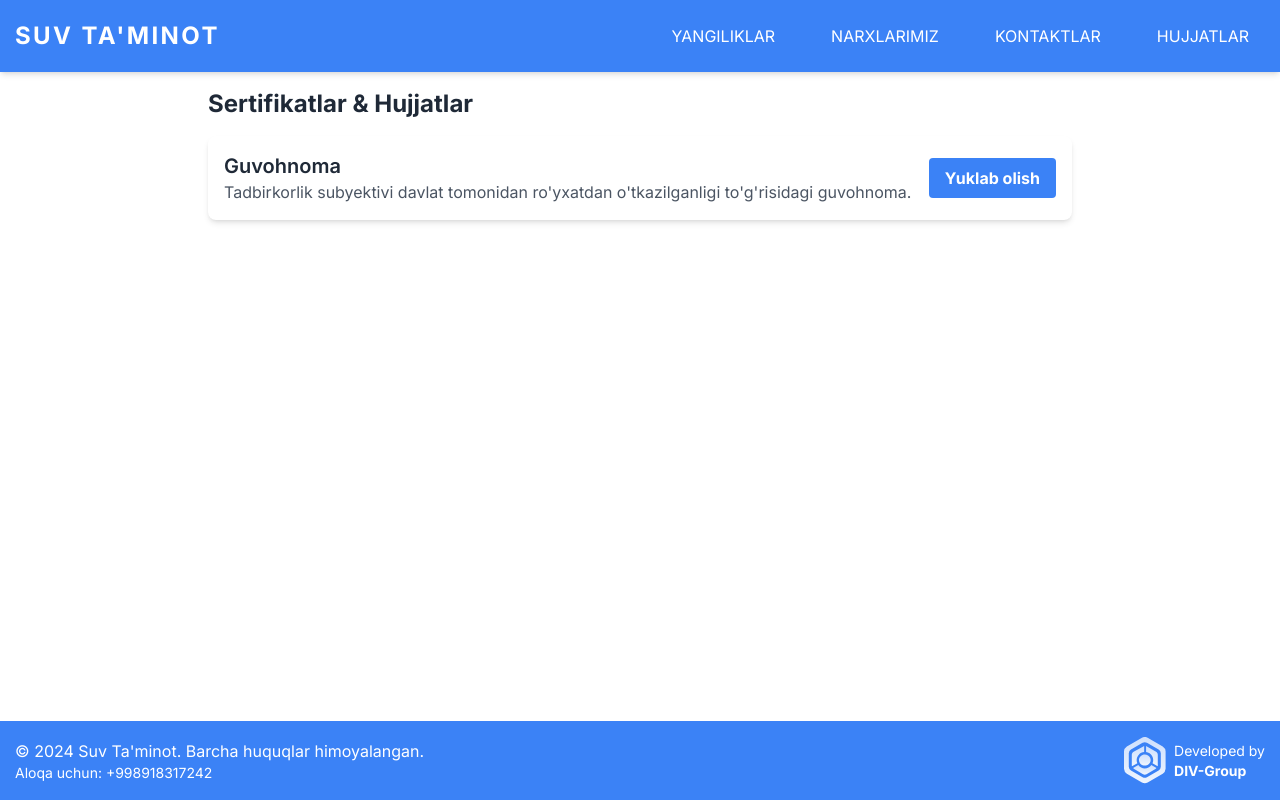
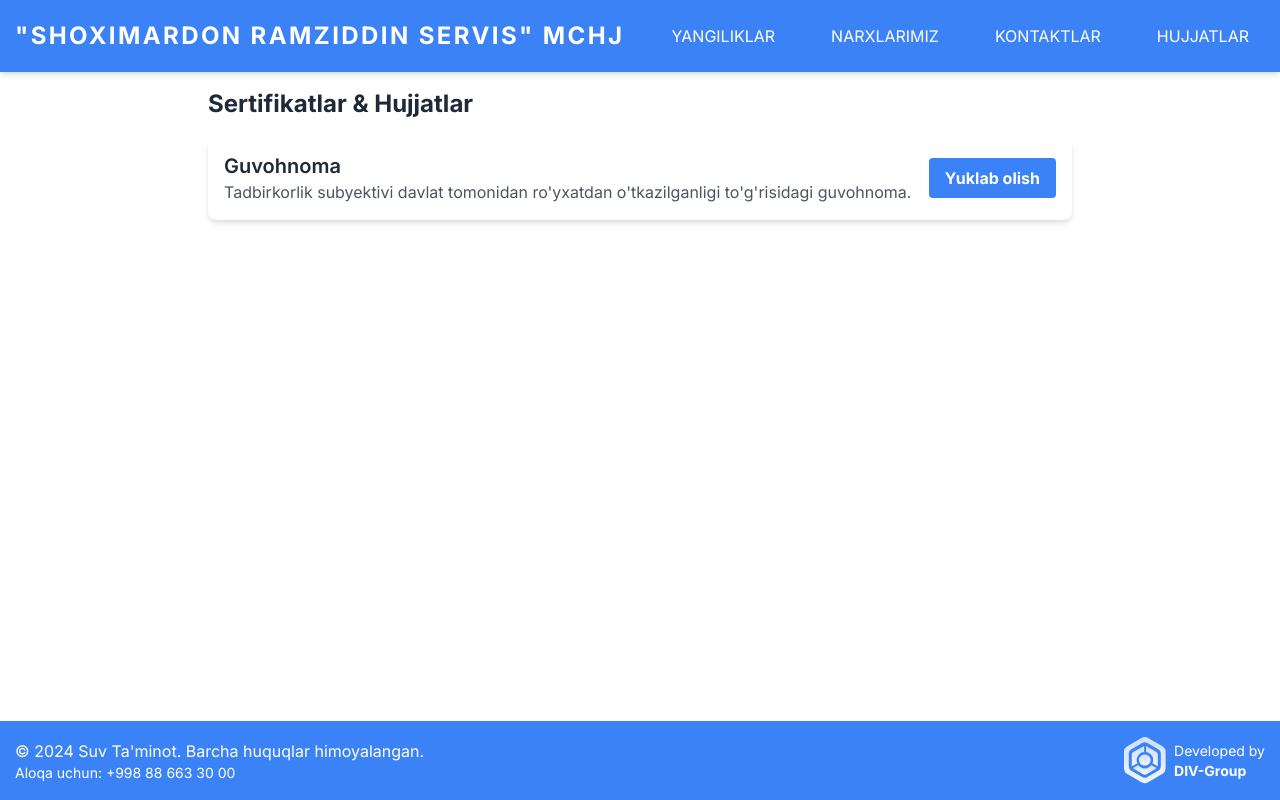
Before and after one commit to AkramjonDev/suv-taminot, a Next.js app: page /documents in a window 1280 px wide. Built offline with nearby package versions, Linux system fonts and the light colour scheme.

Commit message:
last commit

```diff
--- a/src/app/layout.js
+++ b/src/app/layout.js
@@ -6,8 +6,9 @@ import Footer from "@/components/Footer";
 const inter = Inter({ subsets: ["latin"] });
 
 export const metadata = {
-  title: "Suv ta'minot",
-  description: "Generated by create next app",
+  title: "SHOXIMARDON RAMZIDDIN SERVIS",
+  description:
+    "RAMZIDDIN SERVIS sizga yuqori sifatli suv ta'minoti va tozalash xizmatlarini taklif qiladi. Bizning xizmatlarimiz orasida HVAC suv tozalash, maxsus quvurlarni tozalash, legionella nazorat qilish, suvni baholash, glikol tizimini tozalash va to'ldirish, va filtratsiya echimlari kiradi.",
 };
 
 export default function RootLayout({ children }) {
--- a/src/components/Footer.js
+++ b/src/components/Footer.js
@@ -10,7 +10,7 @@ const Footer = () => {
           <p className="mb-2 md:mb-0">
             &copy; 2024 Suv Ta'minot. Barcha huquqlar himoyalangan.
           </p>
-          <p className="text-sm">Aloqa uchun: +998918317242</p>
+          <p className="text-sm">Aloqa uchun: +998 88 663 30 00</p>
         </div>
         <Link
           href="https://t.me/shox_dev"
--- a/src/components/Header.js
+++ b/src/components/Header.js
@@ -8,8 +8,11 @@ const Header = () => {
   return (
     <header className="sticky top-0 z-50 bg-blue-500 shadow-md">
       <nav className="container mx-auto flex items-center justify-between p-4">
-        <Link href={"/"} className="text-2xl font-bold tracking-widest text-white">
-          SUV TA'MINOT
+        <Link
+          href={"/"}
+          className="text-2xl font-bold tracking-widest text-white"
+        >
+          "SHOXIMARDON RAMZIDDIN SERVIS" MCHJ
         </Link>
         <div className="md:hidden">
           <button
```
